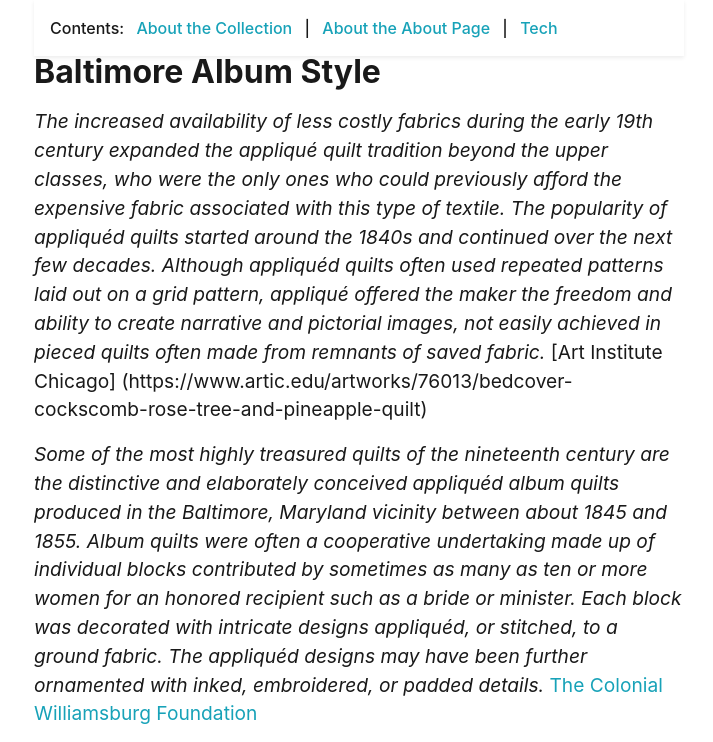
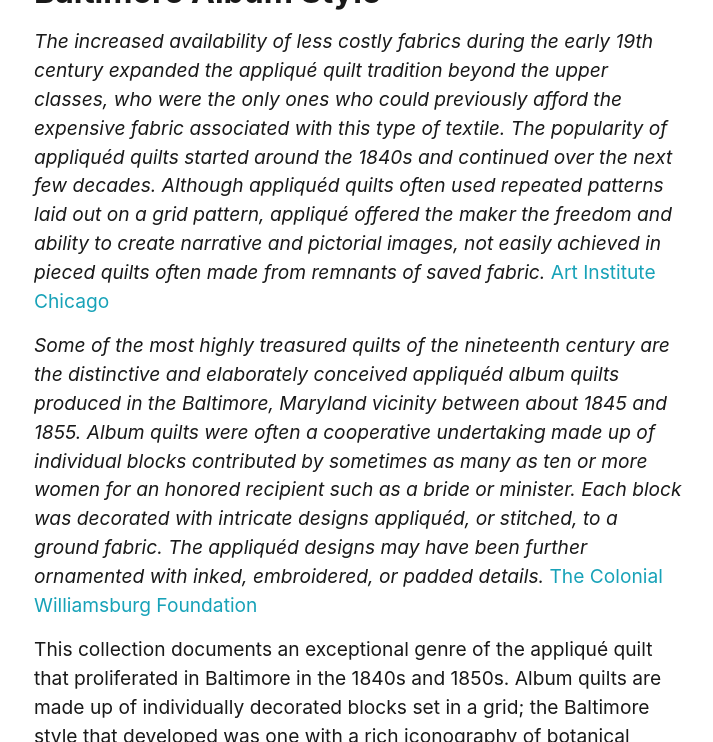
Before and after one commit to iblooston/Baltimore-Album-Quilts, a Jekyll site: the page built from pages/about.md, in a window 1280 px wide and 900 px high, scrolled down 647 px, cut to the strip 0-742 px from the top of the window. Shown: the whole strip, without its empty margins (281-994 px from the left). Built offline with Jekyll 4.4.1, drawn with Linux system fonts in a browser that asks for light colours.

Commit message:
Update about.md

```diff
--- a/pages/about.md
+++ b/pages/about.md
@@ -10,15 +10,14 @@ credits: true
 
 {% include feature/jumbotron.html objectid="quilt016" %}
 
-{% include feature/nav-menu.html sections="About the Collection;About the About Page" %}
-
 ## The Historical Circumstances of the Baltimore Album Style
 
-*The increased availability of less costly fabrics during the early 19th century expanded the appliqué quilt tradition beyond the upper classes, who were the only ones who could previously afford the expensive fabric associated with this type of textile. The popularity of appliquéd quilts started around the 1840s and continued over the next few decades. Although appliquéd quilts often used repeated patterns laid out on a grid pattern, appliqué offered the maker the freedom and ability to create narrative and pictorial images, not easily achieved in pieced quilts often made from remnants of saved fabric.* [Art Institute Chicago] (https://www.artic.edu/artworks/76013/bedcover-cockscomb-rose-tree-and-pineapple-quilt)
+*The increased availability of less costly fabrics during the early 19th century expanded the appliqué quilt tradition beyond the upper classes, who were the only ones who could previously afford the expensive fabric associated with this type of textile. The popularity of appliquéd quilts started around the 1840s and continued over the next few decades. Although appliquéd quilts often used repeated patterns laid out on a grid pattern, appliqué offered the maker the freedom and ability to create narrative and pictorial images, not easily achieved in pieced quilts often made from remnants of saved fabric.* [Art Institute Chicago](https://www.artic.edu/artworks/76013/bedcover-cockscomb-rose-tree-and-pineapple-quilt)
 
-*Some of the most highly treasured quilts of the nineteenth century are the distinctive and elaborately conceived appliquéd album quilts produced in the Baltimore, Maryland vicinity between about 1845 and 1855. Album quilts were often a cooperative undertaking made up of individual blocks contributed by sometimes as many as ten or more women for an honored recipient such as a bride or minister. Each block was decorated with intricate designs appliquéd, or stitched, to a ground fabric. The appliquéd designs may have been further ornamented with inked, embroidered, or padded details.* [The Colonial Williamsburg Foundation](https://emuseum.history.org/objects/58859/quilt-baltimore-album-by-unknown-maker?)
+*Some of the most highly treasured quilts of the nineteenth century are the distinctive and elaborately conceived appliquéd album quilts produced in the Baltimore, Maryland vicinity between about 1845 and 1855. Album quilts were often a cooperative undertaking made up of individual blocks contributed by sometimes as many as ten or more women for an honored recipient such as a bride or minister. Each block was decorated with intricate designs appliquéd, or stitched, to a ground fabric. The appliquéd designs may have been further ornamented with inked, embroidered, or padded details.*
+[The Colonial Williamsburg Foundation](https://emuseum.history.org/objects/58859/quilt-baltimore-album-by-unknown-maker?)
 
 This collection documents an exceptional genre of the appliqué quilt that proliferated in Baltimore in the 1840s and 1850s. Album quilts are made up of individually decorated blocks set in a grid; the Baltimore style that developed was one with a rich iconography of botanical
 
 
-{% include feature/image.html objectid="quilt004" width="75" %}
+{% include feature/image.html objectid="quilt004" width="60" %}
```
